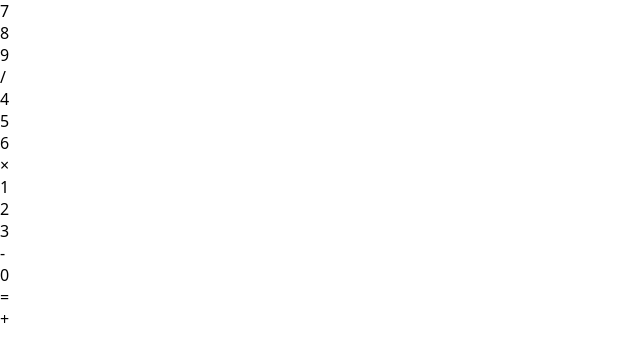
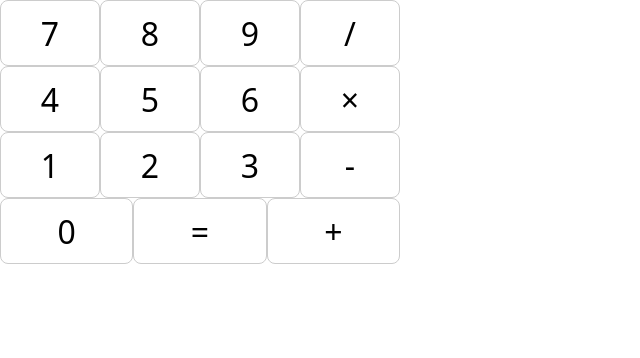
Before and after one commit to Quibylix/calculator, a React (Vite) app: page / in a window 1280 px wide. Shown: the top 358 px of the page, without its empty margins (0-640 px from the left). Built offline with nearby package versions, Linux system fonts and the light colour scheme.

Commit message:
feat: add styles to calculator component

```diff
--- /dev/null
+++ b/src/features/calculator/components/calculator/calculator.module.css
@@ -0,0 +1,29 @@
+.calculator {
+  width: 100%;
+  max-width: 25rem;
+}
+
+.calculatorRow {
+  display: flex;
+  align-items: center;
+  justify-content: center;
+  width: 100%;
+}
+
+.calculatorKey {
+  display: flex;
+  align-items: center;
+  justify-content: center;
+  width: 100%;
+  height: 4rem;
+  font-size: 2rem;
+  border: 1px solid #ccc;
+  border-radius: 0.5rem;
+  background-color: #fff;
+  cursor: pointer;
+  transition: all 0.2s ease-in-out;
+}
+
+.calculatorKey:hover {
+  background-color: #eee;
+}
--- a/src/features/calculator/components/calculator/calculator.tsx
+++ b/src/features/calculator/components/calculator/calculator.tsx
@@ -1,3 +1,5 @@
+import styles from "./calculator.module.css";
+
 const symbols = [
   [7, 8, 9, "/"],
   [4, 5, 6, "×"],
@@ -7,11 +9,13 @@ const symbols = [
 
 export default function Calculator() {
   return (
-    <div data-testid="calculator">
+    <div className={styles.calculator} data-testid="calculator">
       {symbols.map((row, rowIndex) => (
-        <div key={rowIndex}>
+        <div className={styles.calculatorRow} key={rowIndex}>
           {row.map((symbol, symbolIndex) => (
-            <div key={symbolIndex}>{symbol}</div>
+            <div className={styles.calculatorKey} key={symbolIndex}>
+              {symbol}
+            </div>
           ))}
         </div>
       ))}
```
